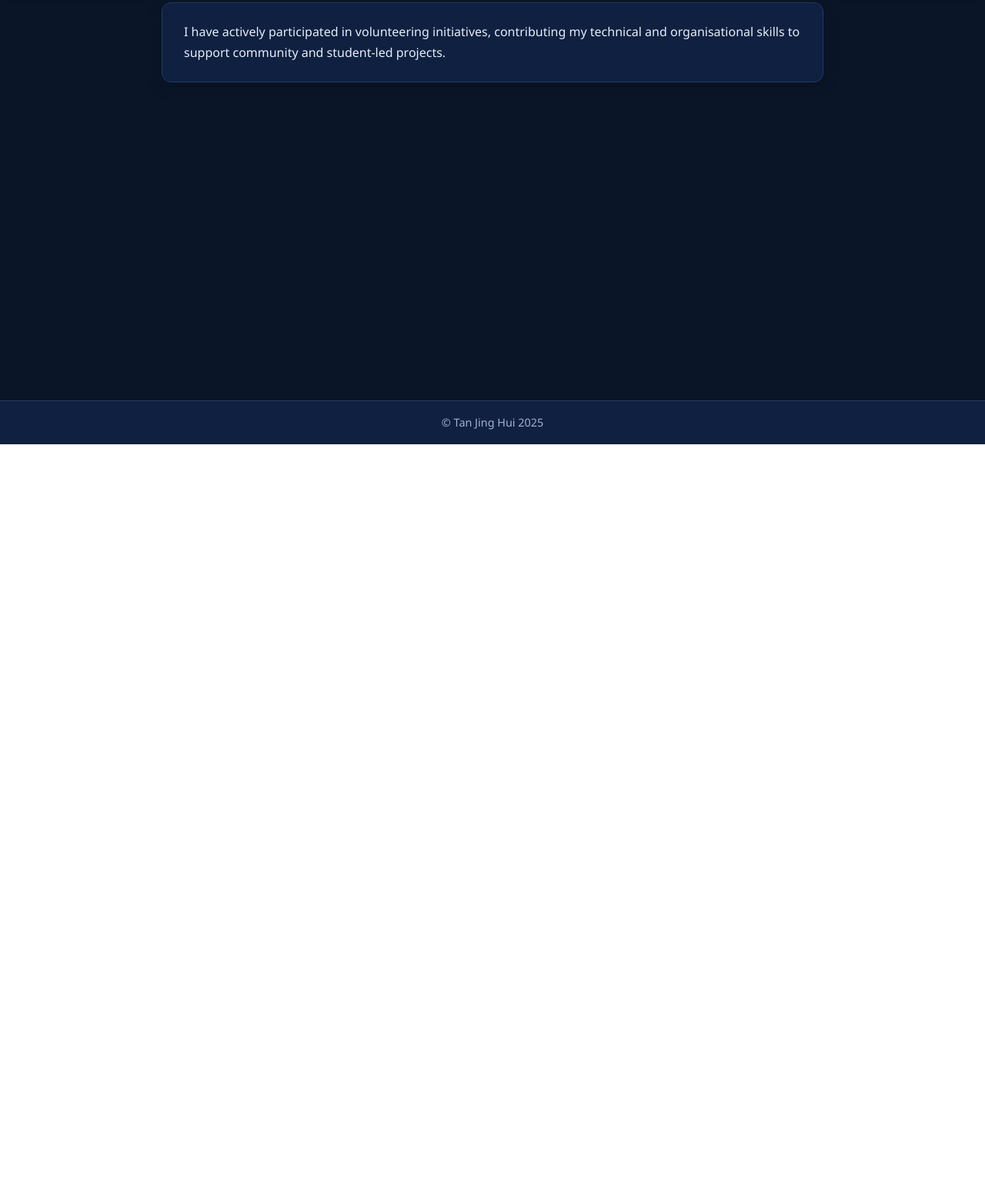
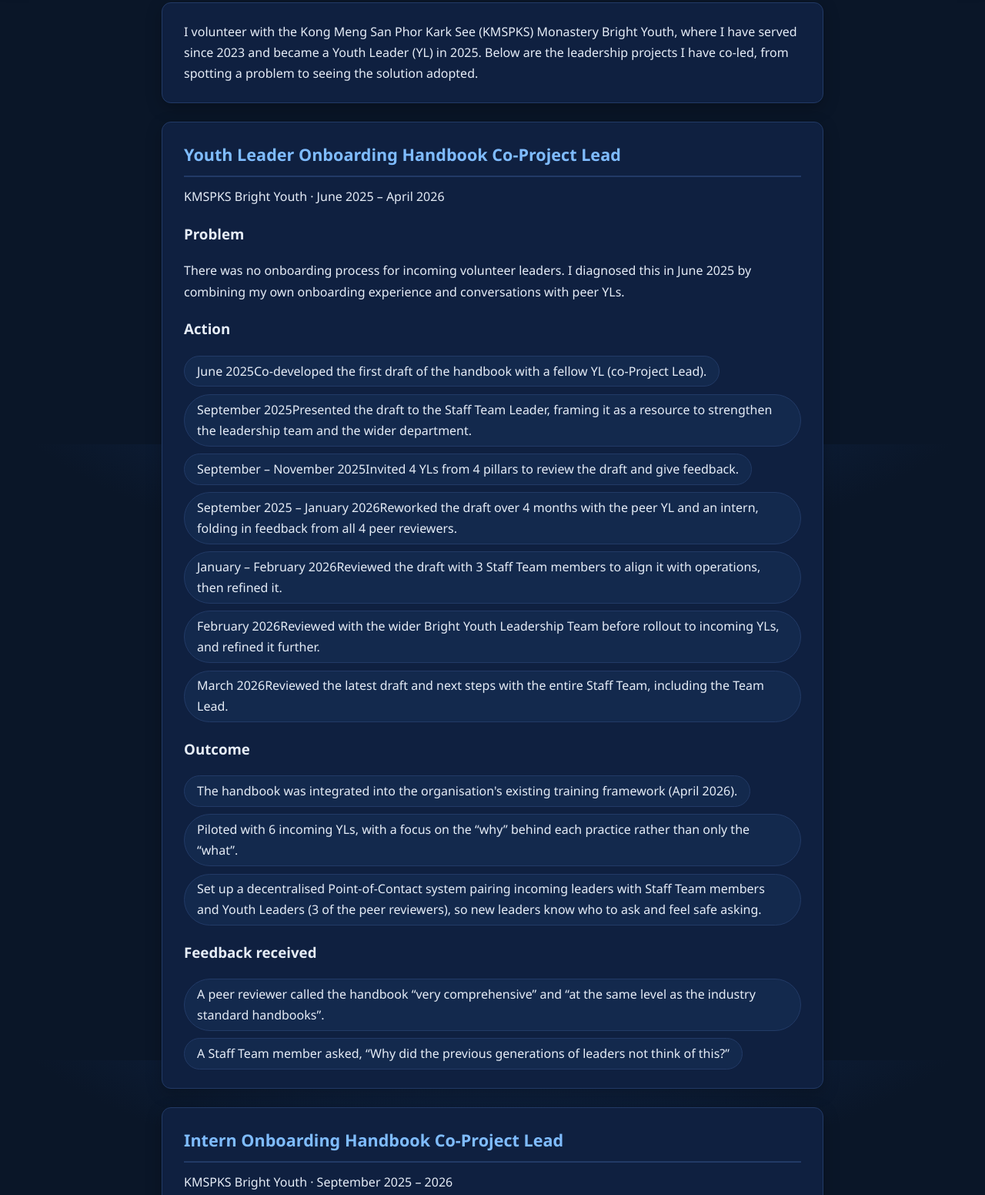
Before and after one commit to tanjinghui/jinghui.github.io, a plain HTML site: page volunteer.html in a window 1280 px wide. Shown: the part 223-1775 px from the top of the page at 77% size. Before the commit the page ends 800 px from the top, so only its background shows below. Drawn offline with Linux system fonts and the light colour scheme.

Commit message:
updated volunteer page and added contact page.

```diff
--- a/volunteer.html
+++ b/volunteer.html
@@ -20,14 +20,71 @@
 <main>
 <section>
 <p>
-I have actively participated in volunteering initiatives, contributing my technical
-and organisational skills to support community and student-led projects.
+I volunteer with the Kong Meng San Phor Kark See (KMSPKS) Monastery Bright Youth, where I have served since 2023 and became a Youth Leader (YL) in 2025. Below are the leadership projects I have co-led, from spotting a problem to seeing the solution adopted.
+</p>
+</section>
+
+<section>
+<h2>Youth Leader Onboarding Handbook <span class="badge">Co-Project Lead</span></h2>
+<p class="role-meta">KMSPKS Bright Youth &middot; June 2025 &ndash; April 2026</p>
+
+<h3>Problem</h3>
+<p>
+There was no onboarding process for incoming volunteer leaders. I diagnosed this in June 2025 by combining my own onboarding experience and conversations with peer YLs.
+</p>
+
+<h3>Action</h3>
+<ul class="timeline">
+<li><time>June 2025</time>Co-developed the first draft of the handbook with a fellow YL (co-Project Lead).</li>
+<li><time>September 2025</time>Presented the draft to the Staff Team Leader, framing it as a resource to strengthen the leadership team and the wider department.</li>
+<li><time>September &ndash; November 2025</time>Invited 4 YLs from 4 pillars to review the draft and give feedback.</li>
+<li><time>September 2025 &ndash; January 2026</time>Reworked the draft over 4 months with the peer YL and an intern, folding in feedback from all 4 peer reviewers.</li>
+<li><time>January &ndash; February 2026</time>Reviewed the draft with 3 Staff Team members to align it with operations, then refined it.</li>
+<li><time>February 2026</time>Reviewed with the wider Bright Youth Leadership Team before rollout to incoming YLs, and refined it further.</li>
+<li><time>March 2026</time>Reviewed the latest draft and next steps with the entire Staff Team, including the Team Lead.</li>
+</ul>
+
+<h3>Outcome</h3>
+<ul class="details">
+<li>The handbook was integrated into the organisation's existing training framework (April 2026).</li>
+<li>Piloted with 6 incoming YLs, with a focus on the &ldquo;why&rdquo; behind each practice rather than only the &ldquo;what&rdquo;.</li>
+<li>Set up a decentralised Point-of-Contact system pairing incoming leaders with Staff Team members and Youth Leaders (3 of the peer reviewers), so new leaders know who to ask and feel safe asking.</li>
+</ul>
+
+<h3>Feedback received</h3>
+<ul class="details">
+<li>A peer reviewer called the handbook &ldquo;very comprehensive&rdquo; and &ldquo;at the same level as the industry standard handbooks&rdquo;.</li>
+<li>A Staff Team member asked, &ldquo;Why did the previous generations of leaders not think of this?&rdquo;</li>
+</ul>
+</section>
+
+<section>
+<h2>Intern Onboarding Handbook <span class="badge">Co-Project Lead</span></h2>
+<p class="role-meta">KMSPKS Bright Youth &middot; September 2025 &ndash; 2026</p>
+<ul class="details">
+<li>Appointed by the Staff Team Leader to co-lead a second handbook for interns (September 2025), built on the structure of the YL handbook.</li>
+<li>Met the intern early on to agree how we would work together, as both project leads had just started university. Encouraged the intern to log daily tasks and projects, which became the basis for the documentation when we returned to it in December 2025.</li>
+<li>Co-mentored the intern through both handbooks using a &ldquo;guided-thinking&rdquo; approach, which let them contribute directly to high-level documentation and organisational resources.</li>
+</ul>
+
+<h3>Outcome</h3>
+<ul class="details">
+<li>The intern shared the working version of the handbook with the incoming intern (January 2026).</li>
+<li>In March 2026 the Staff Team Leader asked us to guide the next intern batch (September 2026) using the handbook.</li>
+</ul>
+</section>
+
+<section>
+<h2>Youth Leader</h2>
+<p class="role-meta">KMSPKS Bright Youth &middot; 2025 &ndash; Present</p>
+<p>
+In my first year as a Youth Leader I spotted the onboarding gap that led to the projects above, and carried that work into my second year of leadership.
 </p>
 </section>
 </main>
 
 <footer>
-<p>© Tan Jing Hui 2025</p>
+<p>© Tan Jing Hui 2026</p>
 </footer>
 <script src="assets/js/scripts.js"></script>
 </body>
```
Also changed, not shown: contact.html (+3 -3 lines), index.html (+2 -3 lines), portfolio.html (+1 -1 lines).
